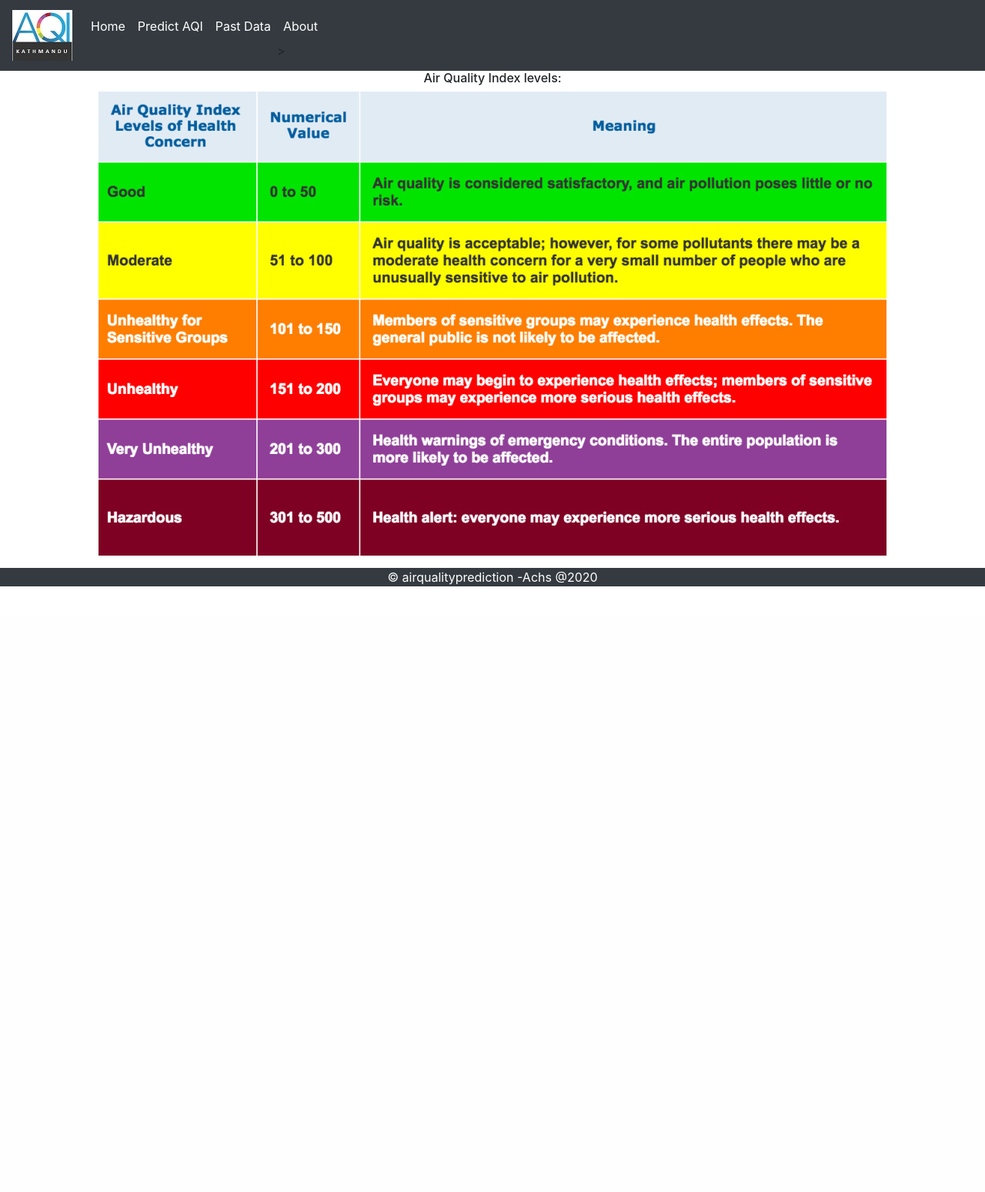
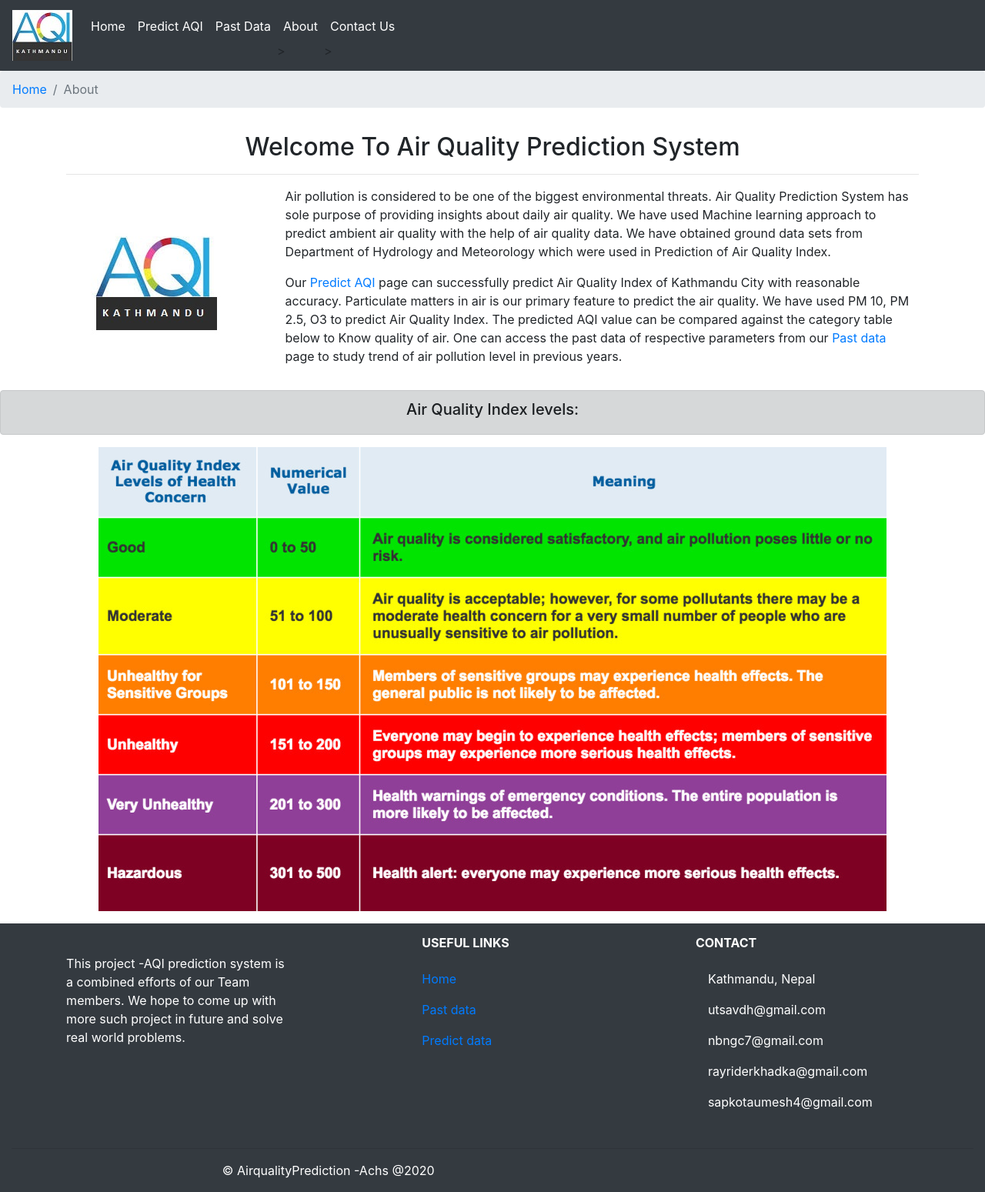
Before and after one commit to Umesh-spkt/AQI_prediction, a Django app: page /about/ in a window 1280 px wide. Shown: the whole page at 77% size. Before the commit the page ends 762 px from the top, so only its background shows below. Run offline with Django 3.2, Linux system fonts and the light colour scheme; parts of the project's set-up code (start-up, migrations or seed data) failed here and were passed over; some libraries are stand-ins or nearby versions.

Commit message:
added about page, contact and links

```diff
--- a/airprediction/main/templates/main/about.html
+++ b/airprediction/main/templates/main/about.html
@@ -6,19 +6,54 @@
 
 {% block title %}About{% endblock %}
 
-
 {% block content %}
 
- 	<div class="container-fluid">
-		 <div class="row">
+<nav aria-label="breadcrumb">
+  <ol class="breadcrumb">
+    <li class="breadcrumb-item"><a href="{% url 'main:home-page' %}">Home</a></li>
+    <li class="breadcrumb-item active" aria-current="page">About</li>
+  </ol>
+</nav>
+<section class="about-page">
+	<div class="container p-1 p-sm-3">
+<div class="row">
+	<div class = "col-12 text-center">
+		<h2> Welcome To Air Quality Prediction System</h2>
+		<hr />
+	</div>
+<div class= "col-md-3">
+   <img class="img_fluid" src="{% static 'main/img/logo.jpg'%}">
+</div>
+	<div class ="col-9">
+		<p>
+			Air pollution is considered to be one of the biggest environmental threats. Air Quality Prediction System
+			has sole purpose of providing insights about daily air quality. We have used Machine learning  approach  to
+			predict ambient air quality with the help of air quality data. We have obtained ground data sets from Department
+			of Hydrology and Meteorology which were used in Prediction of Air Quality Index.
+		</p>
+	   <p>
+			Our<a href="{% url 'main:predict' %}"> Predict AQI </a> page can successfully  predict Air Quality Index of Kathmandu
+		   City with reasonable accuracy. Particulate matters in air is our primary feature to predict the air quality.
+		   We have used PM 10, PM 2.5, O3 to predict Air Quality Index. The predicted AQI value can be compared against
+		   the category table below to Know quality of air. One can access the past data of respective parameters from
+		   our <a href="{% url 'main:past-data' %}"> Past data</a> page to study trend of air pollution level
+	  in previous years.
+
+		</p>
+	</div>
+</div>
+	</div>
+</section>
+<div class="alert alert-dark" role="alert">
 		  <div class="col text-center">
-		  	<h6>Air Quality Index levels:</h6>
-		    <div class="thumbnail">
+		  	<h5>Air Quality Index levels:</h5>
+			</div>
+</div>
+<center>
+	  <div class="thumbnail ">
 		        <img src="{% static 'main/img/aqi.jpg'%}" alt="Lights">
 
-		   	</div>
-			</div>
-		</div>
-	</div>
+ </div>
+</center>
 
 {% endblock %}
--- a/airprediction/main/templates/main/base.html
+++ b/airprediction/main/templates/main/base.html
@@ -42,6 +42,10 @@
                 <li class="nav-item active">
                     <a class="nav-link" href="{% url 'main:about' %}">About</a>>
                 </li>
+                 </li>
+                <li class="nav-item active">
+                    <a  class="nav-link" href="#bottom">Contact Us</a>>
+                </li>
 
             </ul>
 
@@ -51,13 +55,64 @@
 
     </main>
 
-    <footer class="footer mt-auto py-3">
-        <div class="container-fluid bg-dark text-white">
-            <center>
-          <span >&copy; airqualityprediction -Achs @2020</span>
-            </center>
-        </div>
-      </footer>
+<div id="bottom"></div>
+<footer  class="page-footer font-small bg-dark text-white">
+  <div class="container-fluid text-center text-md-left">
+    <div class="row text-center text-md-left mt-3 pb-3">
+      <div class="col-md-3 col-lg-3 col-xl-3 mx-auto mt-3">
+        <h6 class="text-uppercase mb-4 font-weight-bold"> </h6>
+        <p>This project -AQI prediction system is a combined efforts of our Team
+        members. We hope to come up with more such project in future and solve real world problems.</p>
+      </div>
+
+      <hr class="w-100 clearfix d-md-none">
+      <div class="col-md-3 col-lg-2 col-xl-2 mx-auto mt-3">
+        <h6 class="text-uppercase mb-4 font-weight-bold">Useful links</h6>
+        <p>
+          <a href="{% url 'main:home-page' %}">Home</a>
+        </p>
+        <p>
+          <a href="{% url 'main:past-data' %}">Past data</a>
+        </p>
+        <p>
+          <a href="{% url 'main:predict' %}">Predict data</a>
+        </p>
+
+      </div>
+      <hr class="w-100 clearfix d-md-none">
+
+      <div class="col-md-4 col-lg-3 col-xl-3 mx-auto mt-3">
+        <h6 class="text-uppercase mb-4 font-weight-bold">Contact</h6>
+        <p>
+          <i class="fas fa-home mr-3"></i> Kathmandu, Nepal </p>
+        <p>
+          <i class="fas fa-envelope mr-3"></i>utsavdh@gmail.com</p>
+           <p>
+          <i class="fas fa-envelope mr-3"></i> nbngc7@gmail.com</p>
+           <p>
+          <i class="fas fa-envelope mr-3"></i>  rayriderkhadka@gmail.com</p>
+          <p>
+          <i class="fas fa-envelope mr-3"></i>  sapkotaumesh4@gmail.com</p>
+
+      </div>
+
+    </div>
+
+    <hr>
+    <div class="row d-flex align-items-center">
+
+      <div class="col-md-12 col-lg-8">
+
+        <p class="text-center ">&copy; AirqualityPrediction -Achs @2020
+        </p>
+
+      </div>
+      </div>
+    </div>
+
+
+
+</footer>
       </body>
 </body>
 
```
Also changed, not shown: airprediction/main/templates/main/predict.html (+6 -1 lines).
